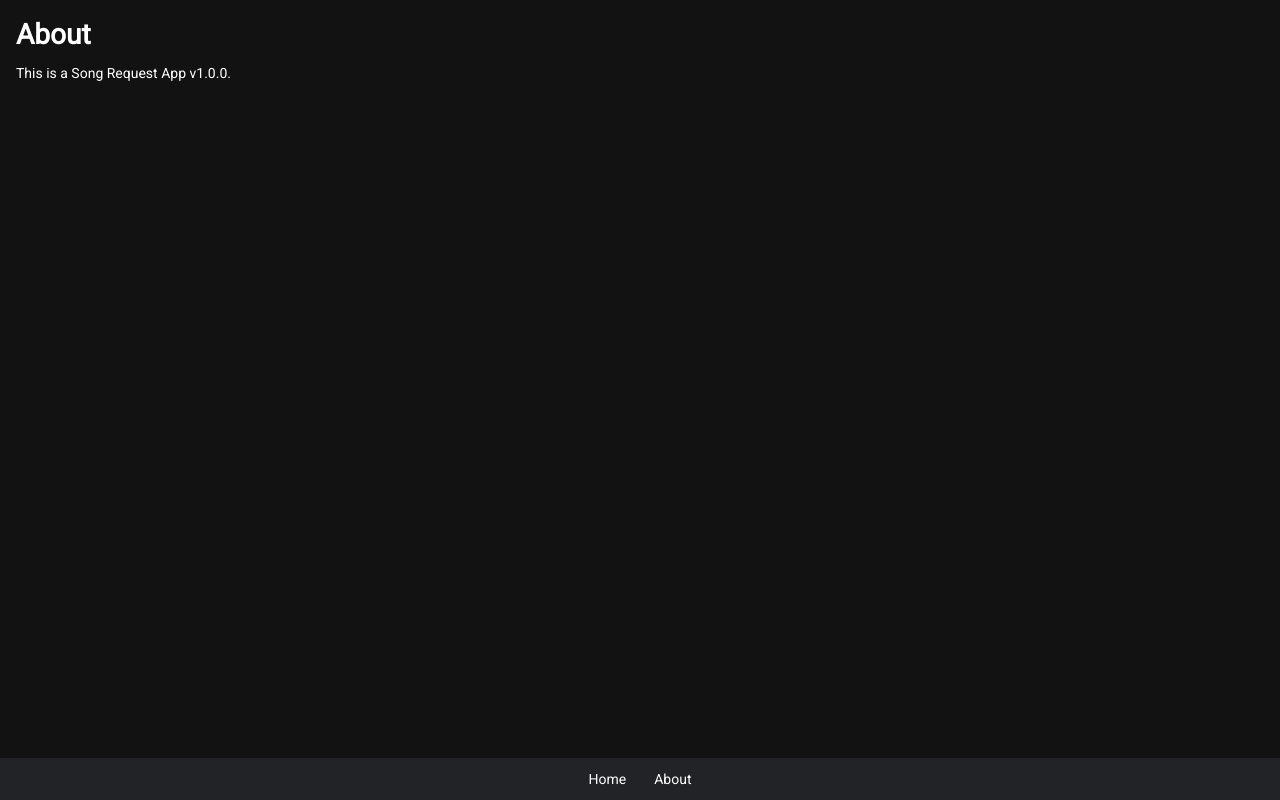
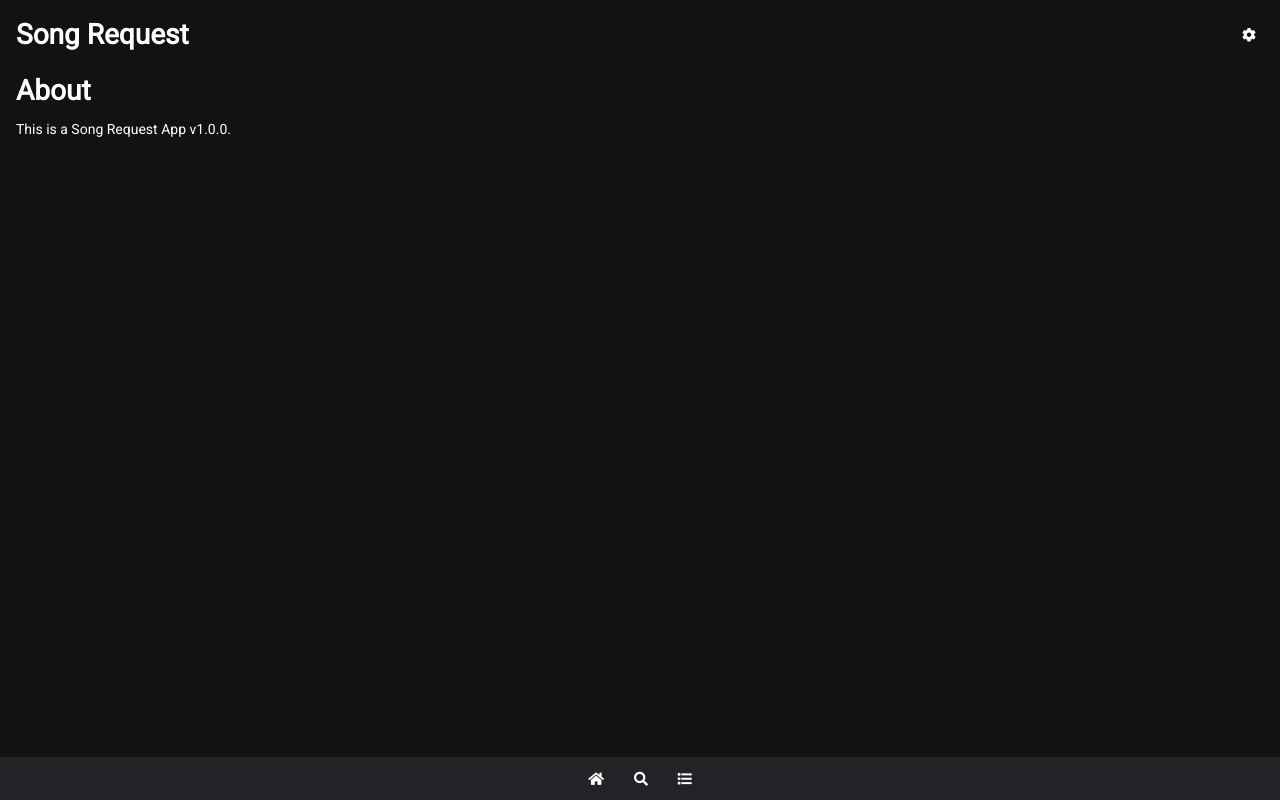
Before and after one commit to dasigr/song_request, a React (Create React App) app: page /about in a window 1280 px wide. Built offline with nearby package versions, Linux system fonts and the light colour scheme; no server answers.

Commit message:
Update links.

```diff
--- a/src/components/layout/Header.css
+++ b/src/components/layout/Header.css
@@ -1,5 +1,5 @@
 .header {
-  display: none;
+  /* display: none; */
 }
 
 .header a {
@@ -7,8 +7,13 @@
   text-decoration: none;
 }
 
+.settings {
+  float: right;
+  margin-top: 1.5rem;
+}
+
 .branding {
-  text-align: center;
+  float: left;
 }
 
 .branding .site-name {
--- a/src/components/layout/Header.js
+++ b/src/components/layout/Header.js
@@ -1,4 +1,5 @@
 import React from 'react';
+import { Link } from 'react-router-dom';
 import './Header.css';
 
 function Header() {
@@ -8,6 +9,7 @@ function Header() {
         <div className="branding">
           <h1 className="site-name">Song Request</h1>
         </div>
+        <div className="settings"><Link to="/"><i className="fas fa-cog"></i></Link></div>
       </div>
     </header>
   )
--- a/src/components/menu/MainMenu.css
+++ b/src/components/menu/MainMenu.css
@@ -9,7 +9,6 @@ ul.menu {
 
 ul.menu li {
   display: inline;
-  padding: 0 0.5em;
   margin: 0 0.5em;
 }
 
--- a/src/components/menu/MainMenu.js
+++ b/src/components/menu/MainMenu.js
@@ -6,8 +6,9 @@ function MainMenu() {
   return (
     <div className="main-menu">
       <ul className="menu">
-        <li><Link to="/">Home</Link></li>
-        <li><Link to="/about">About</Link></li>
+        <li><Link to="/"><i className="fas fa-home"></i></Link></li>
+        <li><Link to="/"><i className="fas fa-search"></i></Link></li>
+        <li><Link to="/about"><i className="fas fa-list"></i></Link></li>
       </ul>
     </div>
   )
```
